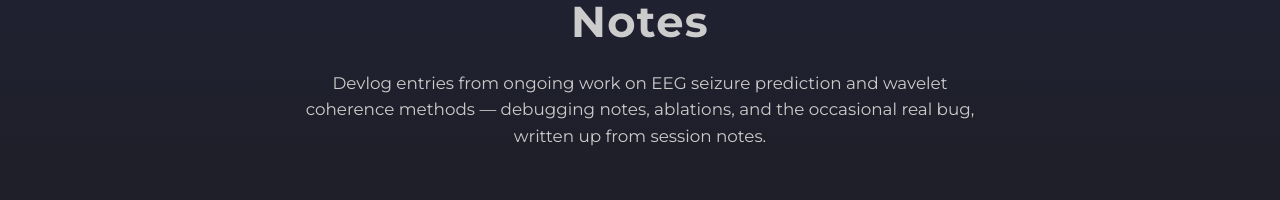
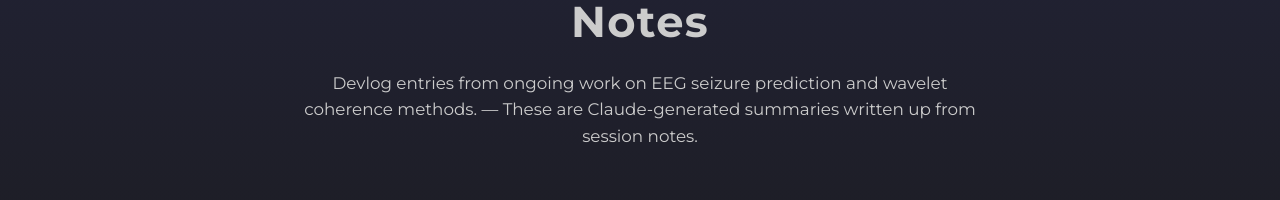
Before and after one commit to noshore5/noshore5.github.io, a website: page notes.html in a window 1280 px wide. Shown: the part 199-399 px from the top of the page. Drawn offline with Linux system fonts and the light colour scheme.

Commit message:
All that is gold does not glitter.

```diff
--- a/notes.html
+++ b/notes.html
@@ -49,8 +49,8 @@
   <div class="container" style="max-width:900px; margin:0 auto;">
     <h1 style="text-align:center; margin-bottom:0.5em; font-size:2.7em; letter-spacing:0.03em; font-weight:700; color:#cccccc;">Notes</h1>
     <p class="notes-intro">
-      Devlog entries from ongoing work on EEG seizure prediction and wavelet coherence methods &mdash;
-      debugging notes, ablations, and the occasional real bug, written up from session notes.
+      Devlog entries from ongoing work on EEG seizure prediction and wavelet coherence methods. &mdash;
+      These are Claude-generated summaries written up from session notes.
     </p>
     <div class="notes-list">
       <a href="notes/2026-08-20-torch-native-cwt-module-and-gpu-benchmark.html">
```
